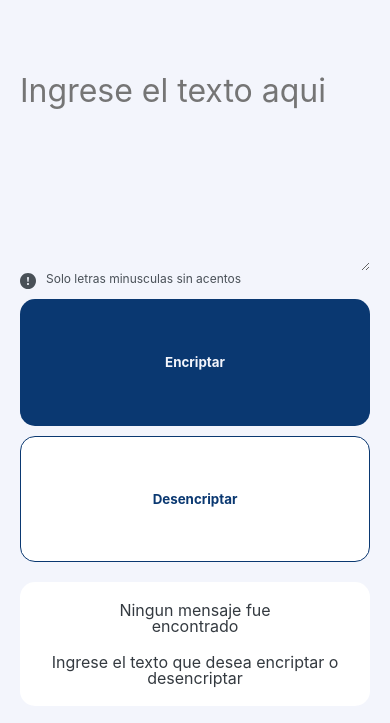
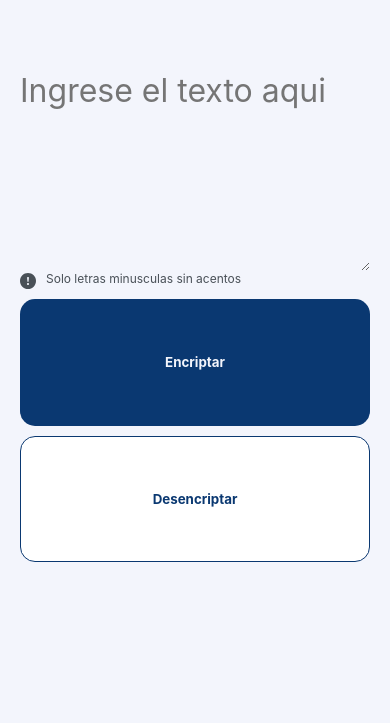
Before and after one commit to ea0627/encriptador, a plain HTML site: page index.html in a window 390 px wide. Both pictures are taken after a click on the button "Desencriptar". Shown: the part 95-818 px from the top of the page. Drawn offline with Linux system fonts and the light colour scheme; files that its build step writes are made by us from their sources; a web font is replaced by a local one.

Commit message:
Estilizacion del proyecto

```diff
--- a/index.html
+++ b/index.html
@@ -38,6 +38,7 @@
 
             <section class="seccion-informativa">
                                                                <!--seccion2-->
+                <div class="contenedro-a-ocultar">
                     <div class="contenedor-lupa">
                         <img class="img-lector" src="Imagenes/lupa.svg" alt="lupa">
                     </div>
@@ -45,6 +46,7 @@
                     <div class="contenedor-parrafo">
                         <h3>Ningun mensaje fue <br> encontrado</h3>
                         <p>Ingrese el texto que desea encriptar o desencriptar</p>
+                    </div>
                 </div>
 
                 <div class="contenedor-resultado">
--- a/scripts.js
+++ b/scripts.js
@@ -1,8 +1,7 @@
 var botonEncriptar = document.querySelector(".boton-encriptar");
 var botonDesencriptar = document.querySelector(".boton-desencriptar");
-var lupa = document.querySelector(".contenedor-lupa");
-var parrafo = document.querySelector(".contenedor-parrafo");
-var resultado = document.querySelector(".texto-resultado");
+var lupa = document.querySelector(".contenedro-a-ocultar");
+var resultado = document.querySelector(".contenedor-resultado");
 var botonCopiar = document.querySelector(".boton-copiar");
 
 botonEncriptar.onclick = encriptar;
@@ -10,7 +9,7 @@ botonDesencriptar.onclick = desencriptar;
 
 function encriptar() {
     ocultarAdelante();
-    // mostrarAdelante();
+    mostrarAdelante();
     var cajatexto = recuperarTexto()
     resultado.textContent = encriptarTexto(cajatexto);
 }
@@ -19,6 +18,7 @@ function desencriptar() {
     ocultarAdelante();
     var cajatexto = recuperarTexto()
     resultado.textContent = desencriptarTexto(cajatexto);
+    // document.querySelector(".contenedor-resultado").style.display = "block";
 }
 
 function recuperarTexto() {
@@ -28,11 +28,12 @@ function recuperarTexto() {
 
 function ocultarAdelante() {
     lupa.classList.add("ocultar");
-    parrafo.classList.add("ocultar");
 }
 
 function mostrarAdelante() {
     resultado.classList.add("mostrar");
+    document.querySelector(".contenedor-resultado").style.display = "block";
+    // document.querySelector(".boton-copiar").style.display = "block";
 }
 
 function pruebaBotonEncriptar() {
@@ -114,7 +115,7 @@ function ocultar(id){
 }
 
 function mostrar(id){
-    var elemento = document.getElementsByClassName(id);
+    var elemento = document.getElementById(id);
     elemento.style.display = "block";
 }
 
@@ -123,4 +124,4 @@ const btnCopiar = document.querySelector(".boton-copiar");  /* boton copiar */
     var contenido = document.querySelector(".texto-resultado").textContent;
     navigator.clipboard.writeText(contenido);
     /* console.log("hola");  */
-});
+    });
--- a/style-.css
+++ b/style-.css
@@ -101,7 +101,7 @@ main{
 }
 
 .seccion-informativa{
-    /* display: block; */
+    display: block;
     position: relative;
     top: 15px;
     left: 5px;
@@ -153,6 +153,7 @@ main{
 }
 
 .contenedor-resultado{
+    display: none;
     position: relative;
     width: 336px;
     height: 450px;
@@ -289,6 +290,7 @@ main{
     }
 
     .contenedor-resultado{
+        /* display: none; */
         position: absolute;
         width: 336px;
         height: 450px;
@@ -302,10 +304,10 @@ main{
     }
 
     .contenedor-parrafo{
-        position: relative;
+        /* position: relative; */
         /* box-sizing: border-box; */
-        width: 330px;
-        height: 100px;
+        /* width: 330px; */
+        /* height: 100px; */
         top: -390px;
         left: 180px;
         /* gap: 16px; */
```
Lines whose indentation alone changed are shown as unchanged.
